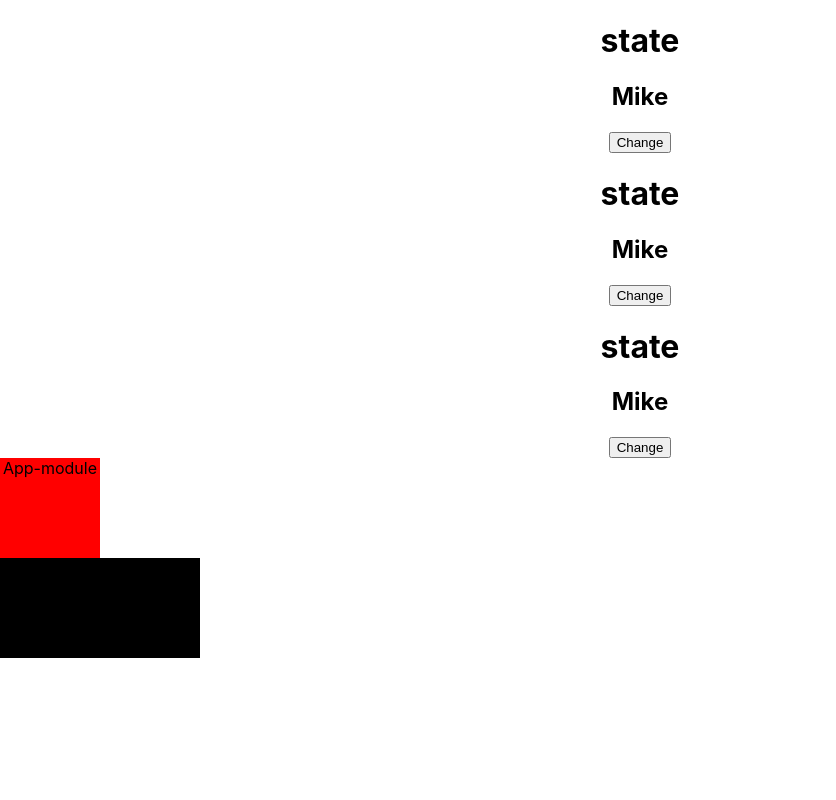
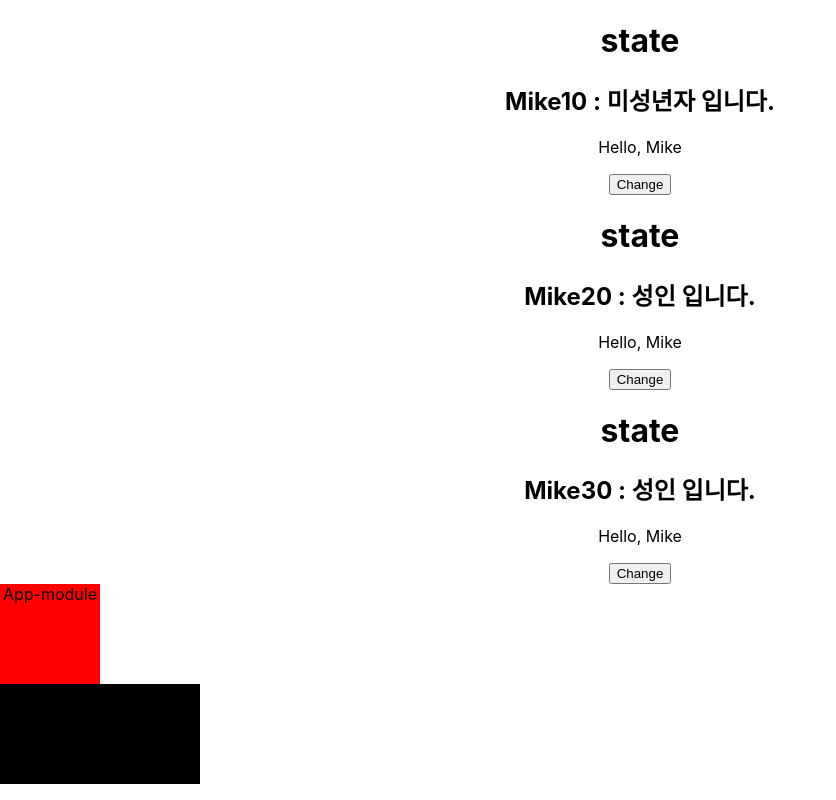
Before and after one commit to Hyejinijini/react-study, a React (Create React App) app: page / in a window 1280 px wide. Shown: the whole page, without its empty margins (0-836 px from the left). Built offline with nearby package versions, Linux system fonts and the light colour scheme.

Commit message:
update: UseState 컴포넌트 수정
1. 부모 컴포넌트인 Hello 컴포넌트로부터 age 값을 받아서 사용함.
2. UserName 컴포넌트를 import 해서 컴포넌트 내부 name 값을 전달하여 p 태그를 화면에 렌더링 함.

```diff
--- a/src/components/Hello/components/UseState.js
+++ b/src/components/Hello/components/UseState.js
@@ -1,7 +1,14 @@
 import { useState } from "react";
+import UserName from "./UserName";
 
-const UseState = () => {
+// 부모 컴포넌트인 Hello 컴포넌트에서 age 를 props 로 내려줬고, UseState 컴포넌트에서 props 를 받는다. props 으로 받은 값은 컴포넌트 내에서 변경할 수 없다.
+const UseState = ({ age }) => {
   const [name, setName] = useState("Mike");
+  // 값을 변경하고 싶으면 state 를 만들어줘야 한다.
+  // props.age = 100; 이런식으로 직접 변경은 불가능
+  // const [age, setAge] = useState(props.age);
+
+  const msg = age > 19 ? "성인 입니다." : "미성년자 입니다.";
 
   function changeName() {
     const newName = name === "Mike" ? "Jane" : "Mike";
@@ -11,7 +18,11 @@ const UseState = () => {
   return (
     <div>
       <h1>state</h1>
-      <h2>{name}</h2>
+      <h2>
+        {name}
+        {age} : {msg}
+      </h2>
+      <UserName name={name} />
       <button onClick={changeName}>Change</button>
     </div>
   );
```
